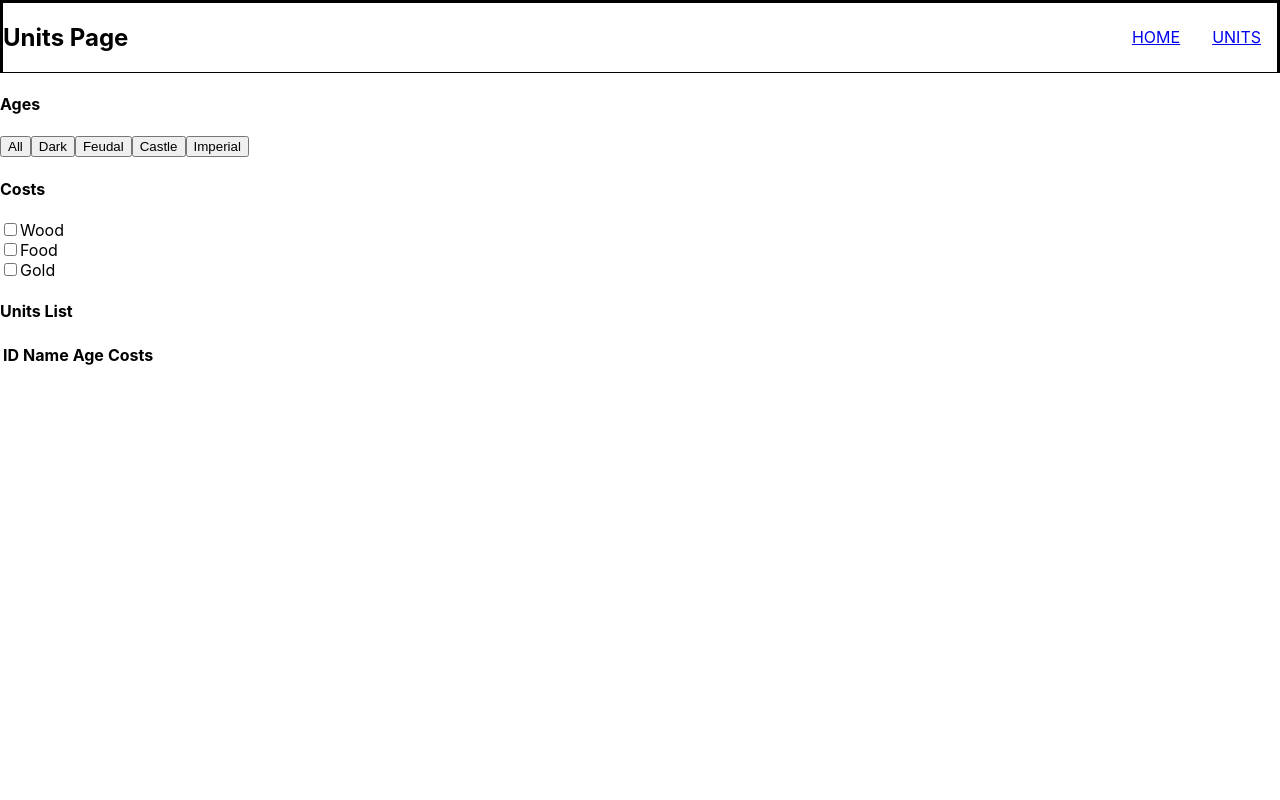
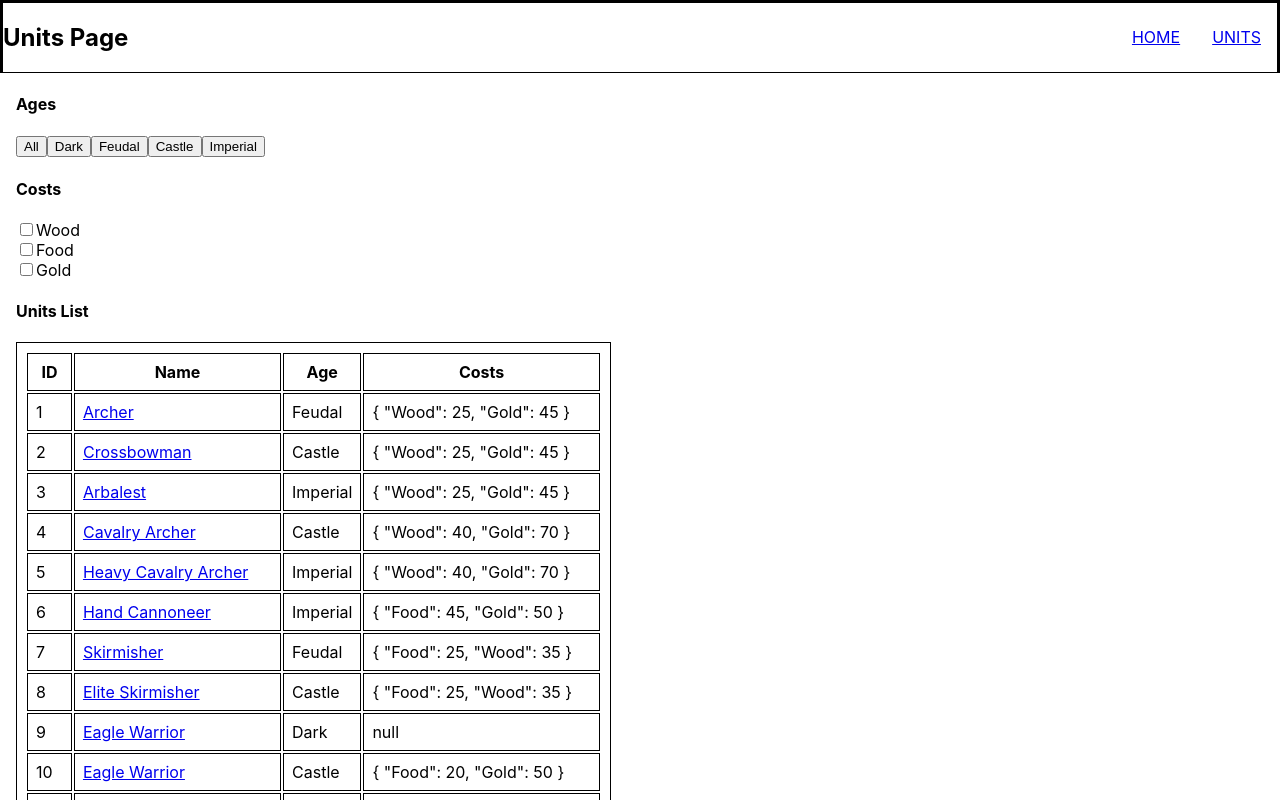
Before and after one commit to yunusemreaksu/adesso-challenge-project, a React (Create React App) app: page /units in a window 1280 px wide. Shown: the top 800 px of the page. Built offline with nearby package versions, Linux system fonts and the light colour scheme.

Commit message:
Added units detail logic & some styling

```diff
--- a/src/components/UnitDetails/UnitDetails.jsx
+++ b/src/components/UnitDetails/UnitDetails.jsx
@@ -1,10 +1,83 @@
+import { useSelector } from "react-redux";
+import { useParams } from "react-router";
 import classes from "../../style/UnitDetails/UnitDetails.module.css";
 import NavBar from "../NavBar/NavBar";
 
 const UnitDetails = () => {
+  let params = useParams();
+  let paramsId = params.id - 1;
+
+  const data = useSelector((state) => state.units.units);
+
+  const details = data.units[paramsId];
+
   return (
     <>
       <NavBar name={"Unit Details Page"} />
+      <div className={classes.main_container}>
+        <table>
+          <tr>
+            <th>ID:</th>
+            <td>{details.id}</td>
+          </tr>
+          <tr>
+            <th>Name:</th>
+            <td>{details.name}</td>
+          </tr>
+          <tr>
+            <th>Description:</th>
+            <td>{details.description}</td>
+          </tr>
+          <tr>
+            <th>Min Required Age:</th>
+            <td>{details.age}</td>
+          </tr>
+          <tr>
+            <th>Wood Cost:</th>
+            {details.cost !== null ? (
+              <td>{details.cost["Wood"]}</td>
+            ) : (
+              <td></td>
+            )}
+          </tr>
+          <tr>
+            <th>Food Cost:</th>
+            {details.cost !== null ? (
+              <td>{details.cost["Food"]}</td>
+            ) : (
+              <td></td>
+            )}
+          </tr>
+          <tr>
+            <th>Gold Cost:</th>
+            {details.cost !== null ? (
+              <td>{details.cost["Gold"]}</td>
+            ) : (
+              <td></td>
+            )}
+          </tr>
+          <tr>
+            <th>Build Time:</th>
+            <td>{details.build_time}</td>
+          </tr>
+          <tr>
+            <th>Reload Time:</th>
+            <td>{details.reload_time}</td>
+          </tr>
+          <tr>
+            <th>Hit Points:</th>
+            <td>{details.hit_points}</td>
+          </tr>
+          <tr>
+            <th>Attack:</th>
+            <td>{details.attack}</td>
+          </tr>
+          <tr>
+            <th>Accuracy:</th>
+            <td>{details.accuracy}</td>
+          </tr>
+        </table>
+      </div>
     </>
   );
 };
--- a/src/components/Units/Units.jsx
+++ b/src/components/Units/Units.jsx
@@ -1,6 +1,7 @@
 import { Box, Slider } from "@mui/material";
 import { useEffect, useState } from "react";
 import { useDispatch, useSelector } from "react-redux";
+import { Link } from "react-router-dom";
 import { getUnitsFetch } from "../../state/units-state";
 import classes from "../../style/Units/Units.module.css";
 import NavBar from "../NavBar/NavBar";
@@ -50,12 +51,22 @@ const Units = () => {
     dispatch(getUnitsFetch());
   }, [dispatch]);
 
-  console.log(data.units);
+  if (data.length === 0) {
+    console.log("Empty!");
+  } else {
+    console.log(data);
+  }
+
+  if (data.units === undefined) {
+    console.log("Undefined!");
+  } else {
+    console.log(data.units[0]["cost"]["Wood"]);
+  }
 
   return (
     <>
       <NavBar name={"Units Page"} />
-      <div>
+      <div className={classes.main_container}>
         <div>
           <h4>Ages</h4>
           {agesArray.map((age) => (
@@ -145,6 +156,20 @@ const Units = () => {
               <th>Age</th>
               <th>Costs</th>
             </tr>
+            {data.units !== undefined ? (
+              data.units.map((unit) => (
+                <tr key={unit.id}>
+                  <td>{unit.id}</td>
+                  <td>
+                    <Link to={`/unitdetails/${unit.id}`}>{unit.name}</Link>
+                  </td>
+                  <td>{unit.age}</td>
+                  <td>{JSON.stringify(unit.cost, null, 2)}</td>
+                </tr>
+              ))
+            ) : (
+              <td>Error!</td>
+            )}
           </table>
         </div>
       </div>
--- a/src/index.js
+++ b/src/index.js
@@ -29,6 +29,10 @@ const router = createBrowserRouter([
     path: "units",
     element: <Units />,
   },
+  {
+    path: "unitdetails/:id",
+    element: <UnitDetails />,
+  },
 ]);
 
 const root = ReactDOM.createRoot(document.getElementById("root"));
--- a/src/style/UnitDetails/UnitDetails.module.css
+++ b/src/style/UnitDetails/UnitDetails.module.css
@@ -1 +1,10 @@
-/*# sourceMappingURL=UnitDetails.module.css.map */
+.main_container {
+  margin: 1rem;
+}
+
+table,
+td,
+th {
+  border: 1px solid black;
+  padding: 0.5rem;
+}/*# sourceMappingURL=UnitDetails.module.css.map */
--- a/src/style/UnitDetails/UnitDetails.module.scss
+++ b/src/style/UnitDetails/UnitDetails.module.scss
@@ -0,0 +1,10 @@
+.main_container {
+  margin: 1rem;
+}
+
+table,
+td,
+th {
+  border: 1px solid black;
+  padding: 0.5rem;
+}
--- a/src/style/Units/Units.module.css
+++ b/src/style/Units/Units.module.css
@@ -1 +1,10 @@
-/*# sourceMappingURL=Units.module.css.map */
+.main_container {
+  margin: 1rem;
+}
+
+table,
+td,
+th {
+  border: 1px solid black;
+  padding: 0.5rem;
+}/*# sourceMappingURL=Units.module.css.map */
--- a/src/style/Units/Units.module.scss
+++ b/src/style/Units/Units.module.scss
@@ -0,0 +1,10 @@
+.main_container {
+  margin: 1rem;
+}
+
+table,
+td,
+th {
+  border: 1px solid black;
+  padding: 0.5rem;
+}
```
Also changed, not shown: 2 other files (tests, documents, lock files or other folders).
